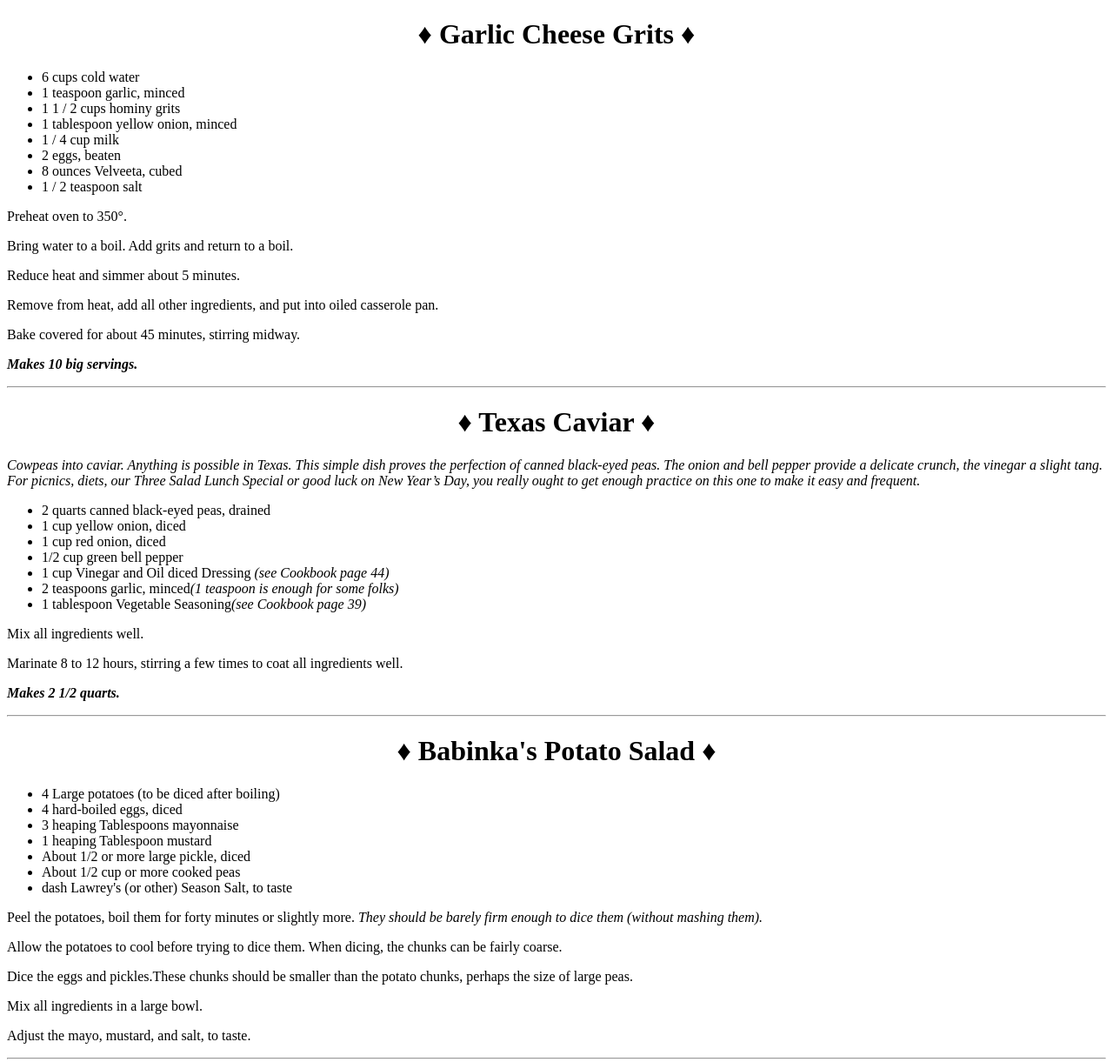
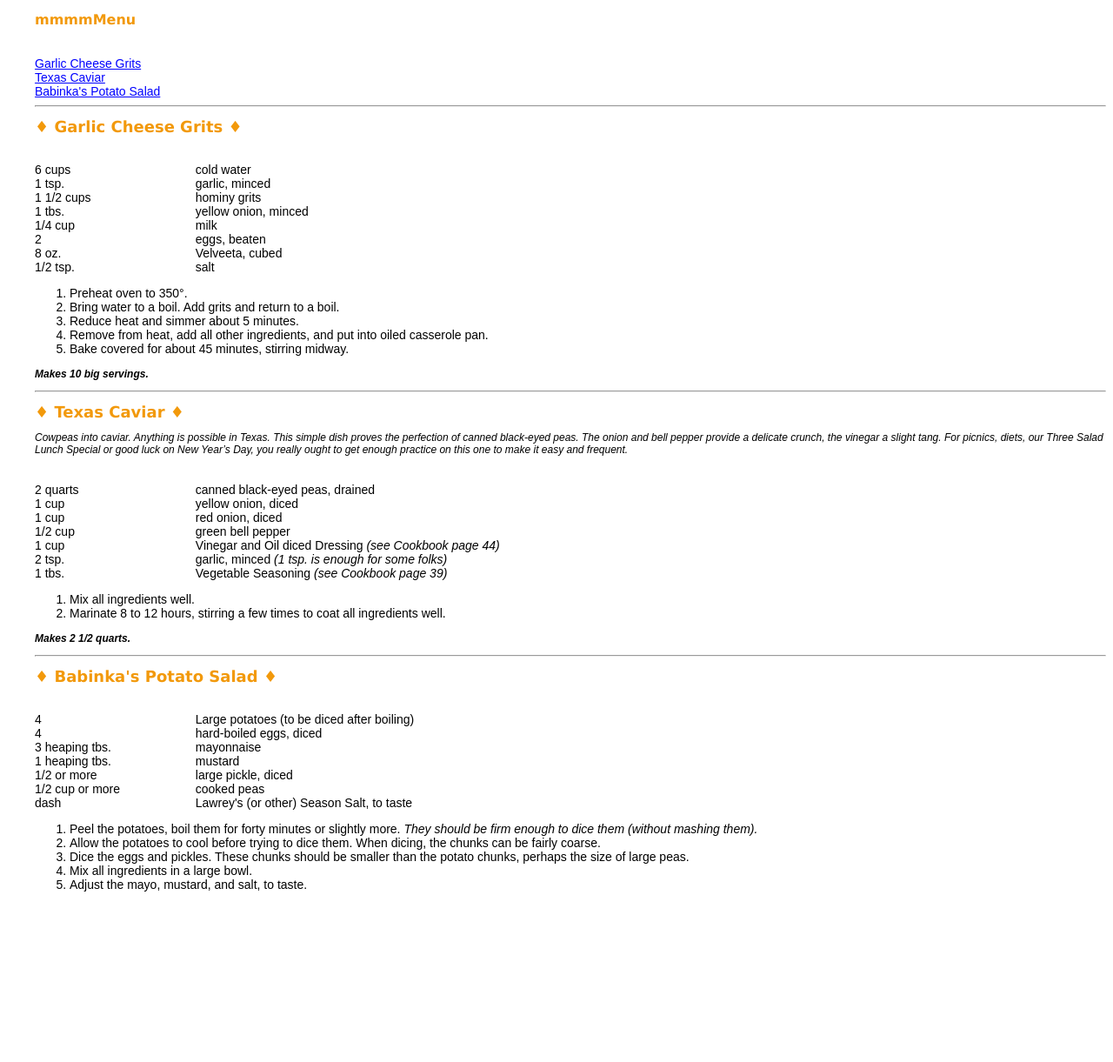
Before and after one commit to VNitchie/Week_1-3, a plain HTML site: page ksholander-recipes.html in a window 1280 px wide. Shown: the whole page at 87% size. After the commit the page ends 1039 px from the top, so only its background shows below. Drawn offline with Linux system fonts and the light colour scheme.

Commit message:
Final version 14-sept-2013
turned into Kevin S. for checking

```diff
--- a/ksholander-recipes.html
+++ b/ksholander-recipes.html
@@ -4,35 +4,44 @@
     <head>
         <meta charset="utf-8">
                 <title>Kevin Scholander's favorite downhome recipes</title>
-        <meta name="recipes" content="Garlic Cheese Grits, Texas Caviar, Babinka's Potato Salad">
-        <link rel="stylesheet" href="main.css">
+        <LINK rel="stylesheet" type="text/css"
+     href="recipe.css" title="Default Styles" media="screen">
     </head>
 <body>
-<h1 align="center">
-&diams; Garlic Cheese Grits &diams;
-</h1>
-<ul>
-<li><span class="quantity">6 cups </span><span class="ingredient">cold water </span></li>
-<li><span class="quantity">1 teaspoon </span><span class="ingredient">garlic, minced</span></li>
-<li><span class="quantity">1 1 / 2 cups </span><span class="ingredient">hominy grits</span></li>
-<li><span class="quantity">1 tablespoon </span><span class="ingredient">yellow onion, minced</span></li>
-<li><span class="quantity">1 / 4 cup </span><span class="ingredient">milk</span></li>
-<li><span class="quantity">2</span><span class="ingredient"> eggs, beaten</span></li>
-<li><span class="quantity">8 ounces</span><span class="ingredient"> Velveeta, cubed</span></li>
-<li><span class="quantity">1 / 2 teaspoon</span><span class="ingredient"> salt </span></li>
-</ul>
-<p>Preheat oven to 350&deg;. </p>
- <p>Bring water to a boil. Add grits and return to a boil.</p>
-<p>Reduce heat and simmer about 5 minutes. </p>
- <p>Remove from heat, add all other
-ingredients, and put into oiled casserole pan. </p>
-<p>Bake covered for about 45
-minutes, stirring midway. </p>
-<p><em><strong>Makes 10 big servings.</strong></em></p>
+    <div class="recipe" id="index">
+    <h2 class="TOC">mmmmMenu</h2>
+    <ul>
+      <li><a href="#recipe1">Garlic Cheese Grits</a></li>
+      <li><a href="#recipe2">Texas Caviar</a></li>
+      <li><a href="#recipe3">Babinka's Potato Salad </a></li>
+    </ul>
+</div>
 
 <hr/>
 
-<h1 align="center">&diams; Texas Caviar &diams;</h1>
+<a id="recipe1">
+<h1> Garlic Cheese Grits </h1></a>
+<ul>
+<li><span class="quantity">6 cups </span><span class="ingredient">cold water </span></li>
+<li><span class="quantity">1 tsp. </span><span class="ingredient">garlic, minced</span></li>
+<li><span class="quantity">1 1/2 cups </span><span class="ingredient">hominy grits</span></li>
+<li><span class="quantity">1 tbs. </span><span class="ingredient">yellow onion, minced</span></li>
+<li><span class="quantity">1/4 cup </span><span class="ingredient">milk</span></li>
+<li><span class="quantity">2</span><span class="ingredient"> eggs, beaten</span></li>
+<li><span class="quantity">8 oz.</span><span class="ingredient"> Velveeta, cubed</span></li>
+<li><span class="quantity">1/2 tsp.</span><span class="ingredient"> salt </span></li>
+</ul>
+<ol><li>Preheat oven to 350&deg;. </li>
+<li>Bring water to a boil. Add grits and return to a boil.</li>
+<li>Reduce heat and simmer about 5 minutes. </li>
+<li>Remove from heat, add all other ingredients, and put into oiled casserole pan. </li>
+<li>Bake covered for about 45 minutes, stirring midway. </li>
+</ol>
+    <p><em><strong>Makes 10 big servings.</strong></em></p>
+
+<hr/>
+<a id="recipe2">
+<h1> Texas Caviar </h1></a>
 <p><em>Cowpeas into caviar. Anything is possible in Texas. This simple dish proves
 the perfection of canned black-eyed peas. The onion and bell pepper provide
 a delicate crunch, the vinegar a slight tang. For picnics, diets, our Three
@@ -45,32 +54,31 @@ enough practice on this one to make it easy and frequent.</em></p>
 <li><span class="quantity">1 cup </span><span class="ingredient">red onion, diced </span></li>
 <li><span class="quantity">1/2 cup </span><span class="ingredient">green bell pepper</span></li>
 <li><span class="quantity">1 cup </span><span class="ingredient">Vinegar and Oil diced Dressing <em>(see Cookbook page 44)</em></span></li>
-<li><span class="quantity">2 teaspoons </span><span class="ingredient">garlic, minced<em>(1 teaspoon is enough for some folks)</em></span></li>
-<li><span class="quantity">1 tablespoon </span><span class="ingredient">Vegetable Seasoning<em>(see Cookbook page 39)</em></span></li>
+<li><span class="quantity">2 tsp. </span><span class="ingredient">garlic, minced<em> (1 tsp. is enough for some folks)</em></span></li>
+<li><span class="quantity">1 tbs. </span><span class="ingredient">Vegetable Seasoning<em> (see Cookbook page 39)</em></span></li>
 </ul>
-<p>Mix all ingredients well.
-<p>Marinate 8 to 12 hours, stirring a few times to coat all ingredients well.</p>
+<ol><li>Mix all ingredients well.</li>
+<li>Marinate 8 to 12 hours, stirring a few times to coat all ingredients well.</li>
+</ol>
 <p><em><strong>Makes 2 1/2 quarts.</strong></em></p>
-
 <hr/>
-
-<h1 align="center">&diams;  Babinka's Potato Salad &diams;</h1>
-
+<a id="recipe3">
+<h1> Babinka's Potato Salad </h1></a>
 <ul>
-<li><span class="quantity">4 </span><span class="ingredient">Large potatoes (to be diced after boiling)
-<li><span class="quantity">4 </span><span class="ingredient">hard-boiled eggs, diced
-<li><span class="quantity">3 heaping Tablespoons </span><span class="ingredient">mayonnaise</span></li>
-<li><span class="quantity">1 heaping Tablespoon </span><span class="ingredient">mustard</span></li>
-<li><span class="quantity">About 1/2 or more </span><span class="ingredient">large pickle, diced</span></li>
-<li><span class="quantity">About 1/2 cup or more </span><span class="ingredient">cooked peas</span></li>
+<li><span class="quantity">4 </span><span class="ingredient">Large potatoes (to be diced after boiling)</span></li>
+<li><span class="quantity">4 </span><span class="ingredient">hard-boiled eggs, diced</span></li>
+<li><span class="quantity">3 heaping tbs. </span><span class="ingredient">mayonnaise</span></li>
+<li><span class="quantity">1 heaping tbs. </span><span class="ingredient">mustard</span></li>
+<li><span class="quantity">1/2 or more </span><span class="ingredient">large pickle, diced</span></li>
+<li><span class="quantity">1/2 cup or more </span><span class="ingredient">cooked peas</span></li>
 <li><span class="quantity">dash </span><span class="ingredient">Lawrey's (or other) Season Salt, to taste</span></li>
 </ul>
-<p>Peel the potatoes, boil them for forty minutes or slightly more.
-<em>They should be barely firm enough to dice them (without mashing them).</em></p>
-<p>Allow the potatoes to cool before trying to dice them.  When dicing, the chunks can be fairly coarse.</p>
-<p>Dice the eggs and pickles.These chunks should be smaller than the potato chunks, perhaps the size of large peas.</p>
-<p>Mix all ingredients in a large bowl.</p>
-<p>Adjust the mayo, mustard, and salt, to taste.<p>
-<hr/>
-</body>
+<ol>
+<li>Peel the potatoes, boil them for forty minutes or slightly more. <em>They should be firm enough to dice them (without mashing them).</em></li>
+<li>Allow the potatoes to cool before trying to dice them.  When dicing, the chunks can be fairly coarse.</li>
+<li>Dice the eggs and pickles. These chunks should be smaller than the potato chunks, perhaps the size of large peas.</li>
+<li>Mix all ingredients in a large bowl.</li>
+<li>Adjust the mayo, mustard, and salt, to taste.</li>
+    </ol>
+    </body>
 </html>
--- a/recipe.css
+++ b/recipe.css
@@ -1,61 +1,72 @@
 body {
-    padding-left: 11em;
+    padding-left: 2em;
     font-family: Verdana, Geneva, sans-serif;
     }
   ul.navbar {
+    list-style-type: none;
     position: absolute;
-    top: 2em;
-    left: 1em;
-    width: 9em }
+    top: 11em;
+    }
 
 h1
 {font-family:Verdana, Geneva, sans-serif;
-    font-size:18px;
-    color:#666666;
+    font-size: 18px;
+    color:#f2990b;
     align-content:center;
-
+}
+h1:before,h1:after {
+    content:"♦";
+    font-size:inherent;
 }
 h2
 {font-family:Verdana, Geneva, sans-serif;
-    font-size:16px;
-    color:#666666;
+    font-size: 16px;
+    color:#f2990b;
 }
 h3
 {font-family:Verdana, Geneva, sans-serif;
     font-size:14px;
-    color:#666666;
+    color:#bf7a0c;
 
 }
 h4
 {font-family:Verdana, Geneva, sans-serif;
-    font-size:12px;
-    color:#666666;
+    font-size: 12px;
+    color:#bf7a0c;
 }
 p
 {font-family:Arial, Helvetica, sans-serif;
-    font-size:12px;
+    font-size: 12px;
     color:black;
 }
 ul
+{list-style-type: none;
+    font-family:Arial, Helvetica, sans-serif;
+    font-size: 14px;
+    color:black;
+    display:inline
+    }
+ol
 {font-family:Arial, Helvetica, sans-serif;
-    font-size:14px;
+    font-size: 14px;
     color:black;
+
 }
 .ingredient
 {font-family:Arial, Helvetica, sans-serif;
-    font-size:14px;
+    font-size: 14px;
     color:black;
-    position:absolute; left:100px ;
+      width:85%;
+    display: inline-block;
+
 }
 .quantity
 {font-family:Arial, Helvetica, sans-serif;
     font-size:14px;
     color:black;
-    position:11em;
-}
-.recipe
-{border-bottom: 1px;
-    color: gray;
+    width:15%;
+    text-align:left;
+    display: inline-block;
 }
 a:link
 {
@@ -63,7 +74,7 @@ a:link
 }
 a:visited
 {
-    color:violet;
+    color:#bf7a0c;
 }
 a:hover
 {
```
